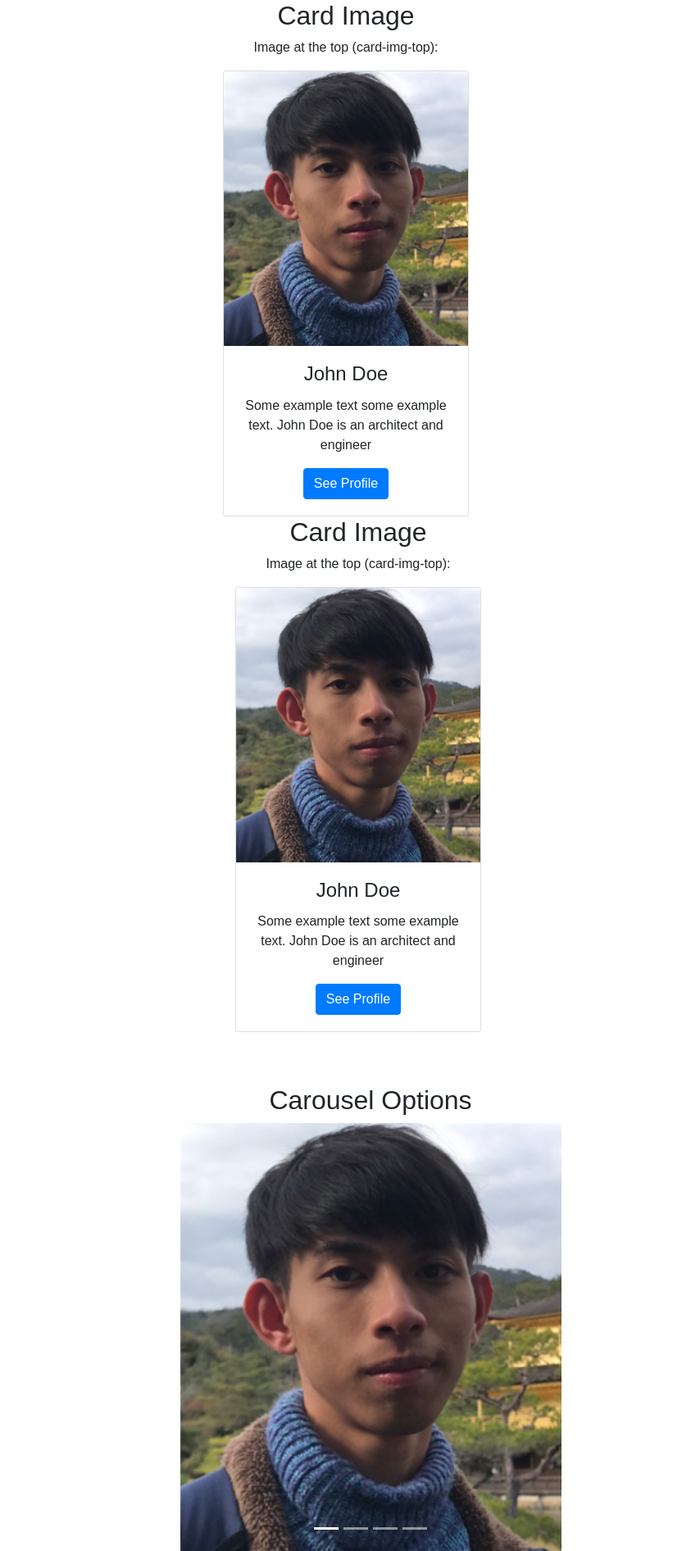
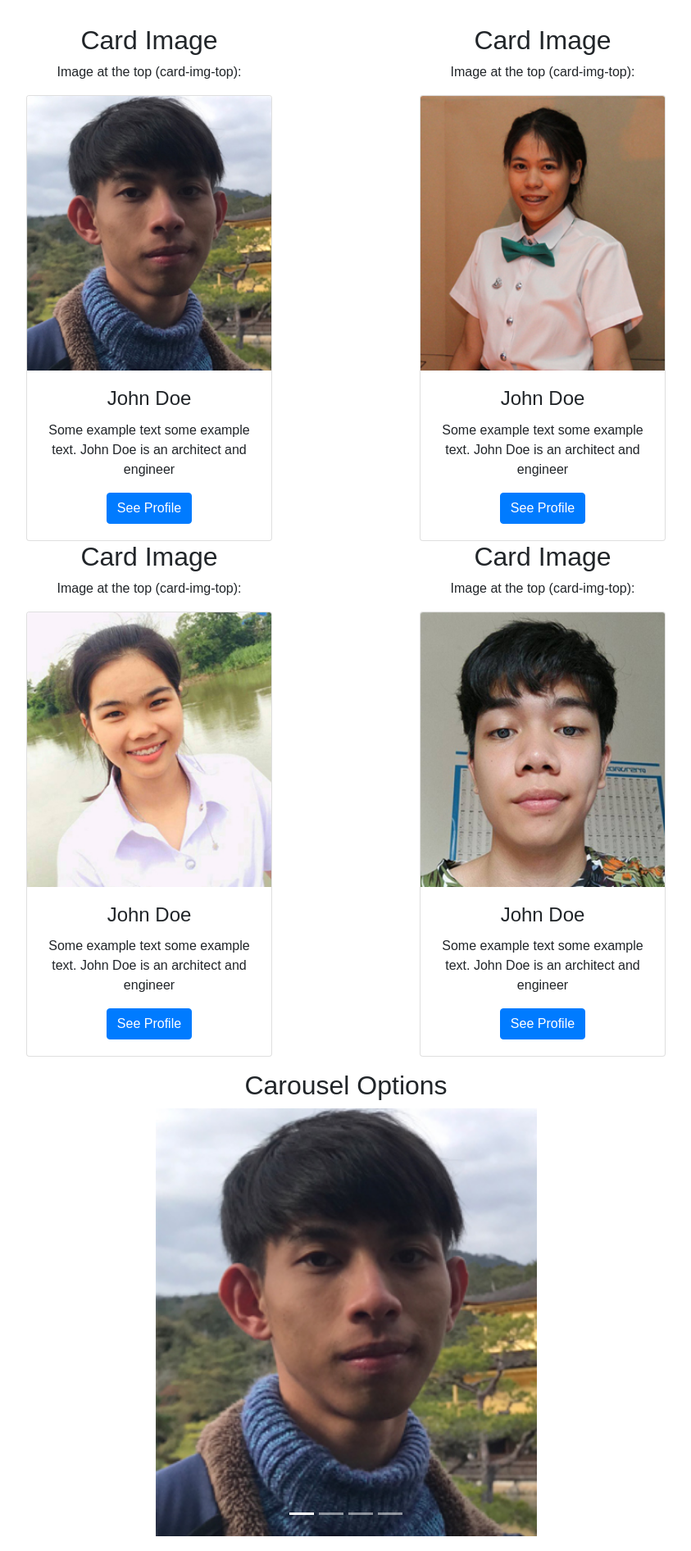
Before and after one commit to pondbiggy/HovercraftNew, a PHP site: page / in a window 1280 px wide. Shown: the part 450-2342 px from the top of the page at 82% size, without its empty margins (218-1061 px from the left). Run offline with PHP 8.4, Linux system fonts and the light colour scheme; some libraries are stand-ins or nearby versions.

Commit message:
Add files via upload

```diff
--- a/index.php
+++ b/index.php
@@ -99,7 +99,10 @@
         </div>
     </header>
 
-<div class="container">
+
+    <div class="container" style="margin-top:30px">
+  <div class="row">
+    <div class="col-sm-6">
       <h2>Card Image</h2>
             <p>Image at the top (card-img-top):</p>
             <div class="card" style="width:300px">
@@ -110,19 +113,46 @@
                 <a href="#" class="btn btn-primary">See Profile</a>
                 </div>
             </div>
-  <div class="container">
       <h2>Card Image</h2>
             <p>Image at the top (card-img-top):</p>
             <div class="card" style="width:300px">
-    <img class="card-img-top" src="p11.jpg" alt="Card image" style="width:100%">
+                <img class="card-img-top" src="p22.jpg" alt="Card image" style="width:100%">
                 <div class="card-body">
                 <h4 class="card-title">John Doe</h4>
                 <p class="card-text">Some example text some example text. John Doe is an architect and engineer</p>
                 <a href="#" class="btn btn-primary">See Profile</a>
                 </div>
             </div>
-  <br>
-  <br>
+
+    </div>
+    <div class="col-sm-6">
+      <h2>Card Image</h2>
+            <p>Image at the top (card-img-top):</p>
+            <div class="card" style="width:300px">
+                <img class="card-img-top" src="p33.jpg" alt="Card image" style="width:100%">
+                <div class="card-body">
+                <h4 class="card-title">John Doe</h4>
+                <p class="card-text">Some example text some example text. John Doe is an architect and engineer</p>
+                <a href="#" class="btn btn-primary">See Profile</a>
+                </div>
+            </div>
+      <h2>Card Image</h2>
+            <p>Image at the top (card-img-top):</p>
+            <div class="card" style="width:300px">
+                <img class="card-img-top" src="p44.jpg" alt="Card image" style="width:100%">
+                <div class="card-body">
+                <h4 class="card-title">John Doe</h4>
+                <p class="card-text">Some example text some example text. John Doe is an architect and engineer</p>
+                <a href="#" class="btn btn-primary">See Profile</a>
+                </div>
+            </div>
+
+
+    </div>
+  </div>
+</div>
+
+
 
 
 
```
Lines whose indentation alone changed are shown as unchanged.
